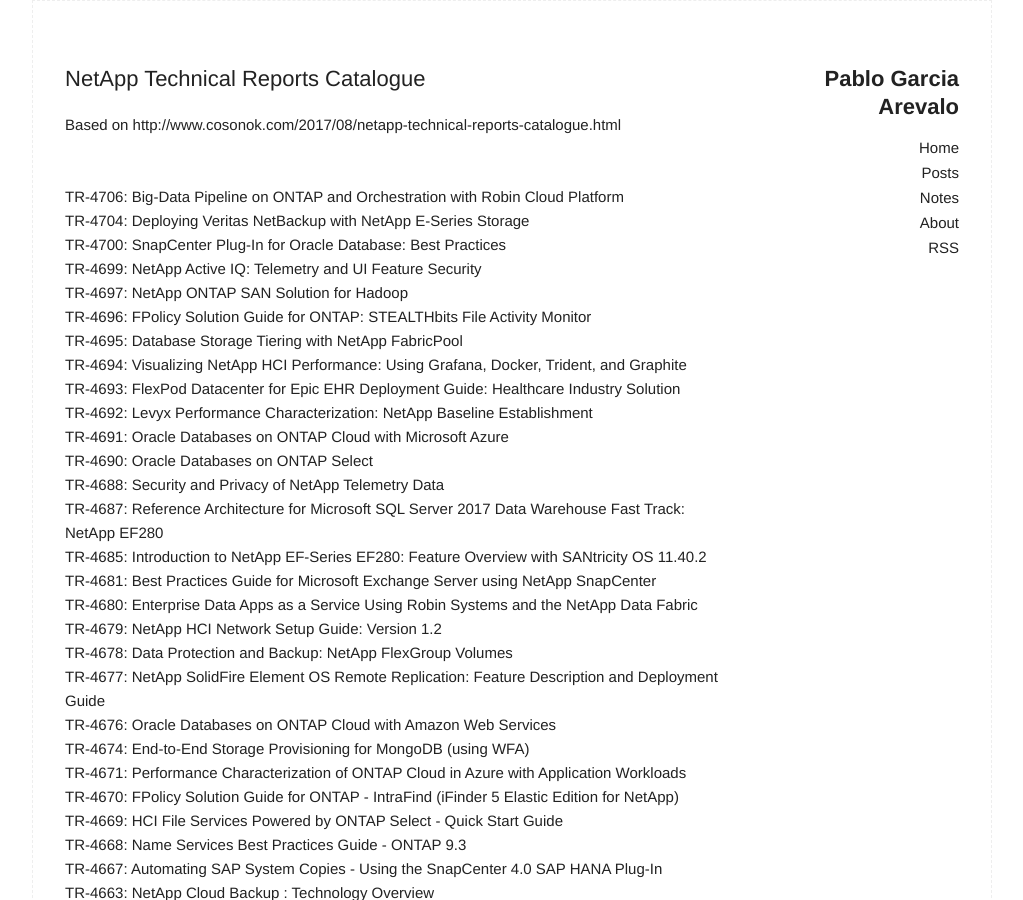
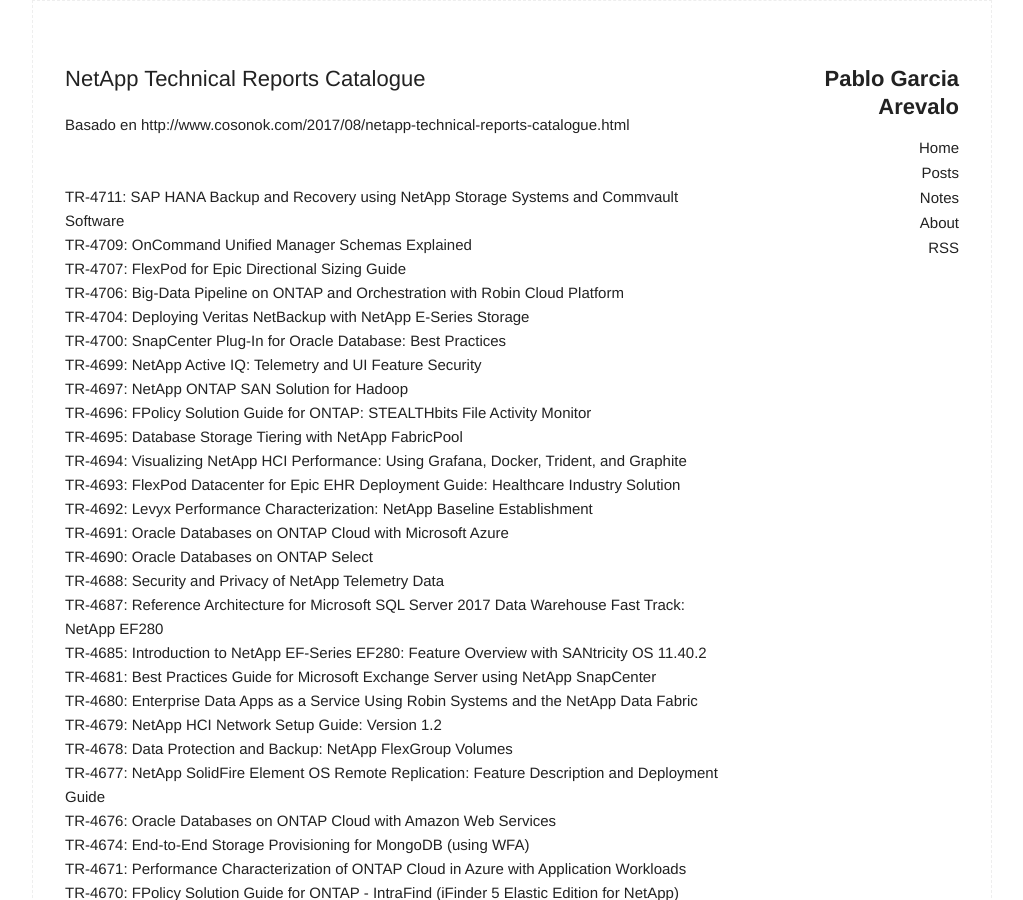
Before and after one commit to pablogarciaarevalo/pablogarciaarevalo.github.io, a Jekyll site: the page built from NetApp_TR_Catalogue.html, in a window 1280 px wide and 900 px high. Shown: the whole window, without its empty margins (128-1151 px from the left). Built offline with Jekyll 4.4.1, drawn with Linux system fonts in a browser that asks for light colours.

Commit message:
adding new docs

```diff
--- a/NetApp_TR_Catalogue.html
+++ b/NetApp_TR_Catalogue.html
@@ -7,10 +7,13 @@
 
   <h2>NetApp Technical Reports Catalogue</h2>
 
-Based on <a href="http://www.cosonok.com/2017/08/netapp-technical-reports-catalogue.html"> http://www.cosonok.com/2017/08/netapp-technical-reports-catalogue.html</a><br />
+Basado en <a href="http://www.cosonok.com/2017/08/netapp-technical-reports-catalogue.html"> http://www.cosonok.com/2017/08/netapp-technical-reports-catalogue.html</a><br />
 <br />
 <br />
 
+<a href="http://www.netapp.com/us/media/tr-4711.pdf"></a>TR-4711: SAP HANA Backup and Recovery using NetApp Storage Systems and Commvault Software</a><br />
+<a href="http://www.netapp.com/us/media/tr-4709.pdf"></a>TR-4709: OnCommand Unified Manager Schemas Explained</a><br />
+<a href="http://www.netapp.com/us/media/tr-4707.pdf"></a>TR-4707: FlexPod for Epic Directional Sizing Guide</a><br />
 <a href="http://www.netapp.com/us/media/tr-4706.pdf">TR-4706: Big-Data Pipeline on ONTAP and Orchestration with Robin Cloud Platform</a><br />
 <a href="http://www.netapp.com/us/media/tr-4704.pdf">TR-4704: Deploying Veritas NetBackup with NetApp E-Series Storage</a><br />
 <a href="http://www.netapp.com/us/media/tr-4700.pdf">TR-4700: SnapCenter Plug-In for Oracle Database: Best Practices</a><br />
```
